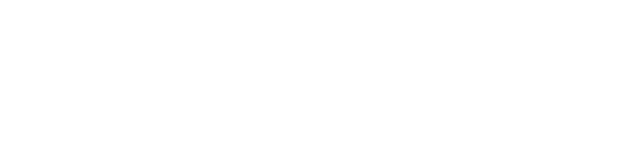
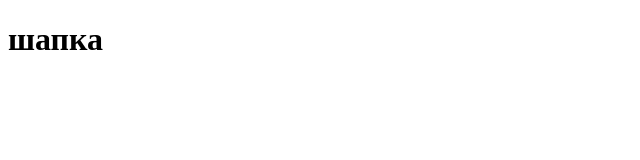
Before and after one commit to artem-sedliar/github-tutorial, a plain HTML site: page index.html in a window 1280 px wide. Shown: the whole page, without its empty margins (0-640 px from the left). Drawn offline with Linux system fonts and the light colour scheme.

Commit message:
Добавил шапку

```diff
--- a/index.html
+++ b/index.html
@@ -4,9 +4,10 @@
     <meta charset="UTF-8">
     <meta http-equiv="X-UA-Compatible" content="IE=edge">
     <meta name="viewport" content="width=device-width, initial-scale=1.0">
-    <title>Document</title>
+    <title>rul</title>
 </head>
 <body>
+    <h1>шапка</h1>
 
 </body>
 </html>
```
